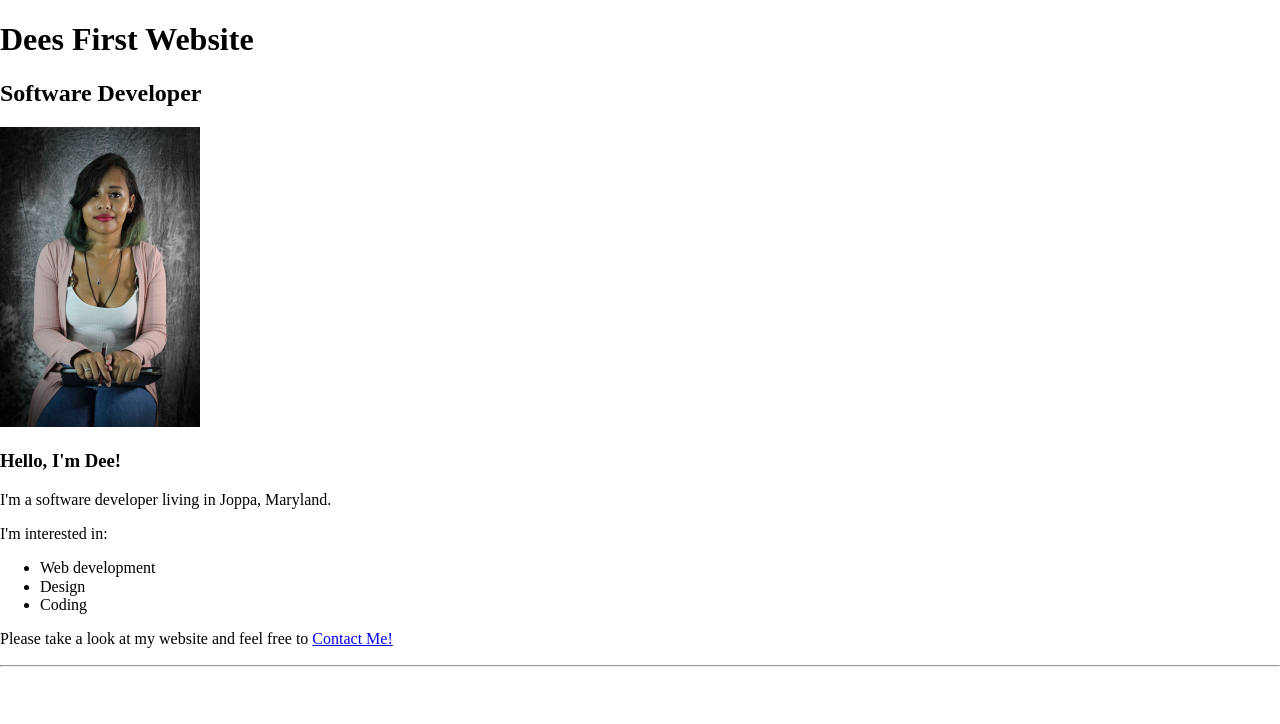
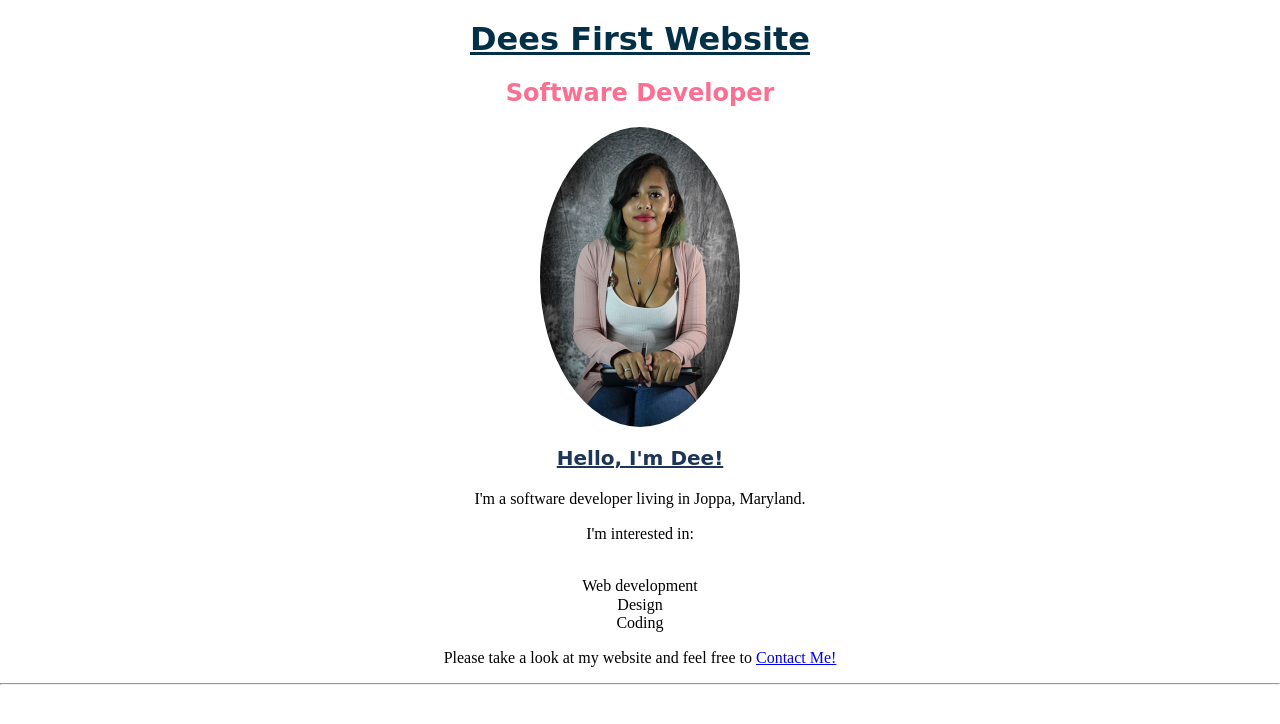
Before and after one commit to deetheengineer/my-first-website, a plain HTML site: page index.html in a window 1280 px wide. Drawn offline with nearby package versions, Linux system fonts and the light colour scheme.

Commit message:
Update style.css
Added and updated coding

```diff
--- a/style.css
+++ b/style.css
@@ -2,3 +2,38 @@ html {
   height: 100%;
   width: 100%;
 }
+h1 {
+  text-align: center;
+  color: #023047;
+  font-family: 'lucinda handwriting', cursive;
+  text-decoration: underline;
+}
+h2 {
+  text-align: center;
+  color: #fb6f92;
+  font-family: 'lucinda handwriting', cursive;
+}
+img {
+  height: auto;
+  width: 200px;
+  border-radius: 50%;
+  display: block;
+  margin-left: auto;
+  margin-right: auto;
+}
+h3 {
+  text-align: center;
+  color: #1d3557;
+  font-family: 'lucinda handwriting', cursive;
+  font-size: 20px;
+  text-decoration: underline;
+}
+p {
+  font-family: 'lucinda handwriting';
+  text-align: center;
+}
+
+ul {
+  text-align: center;
+  display: inline;
+}
```
